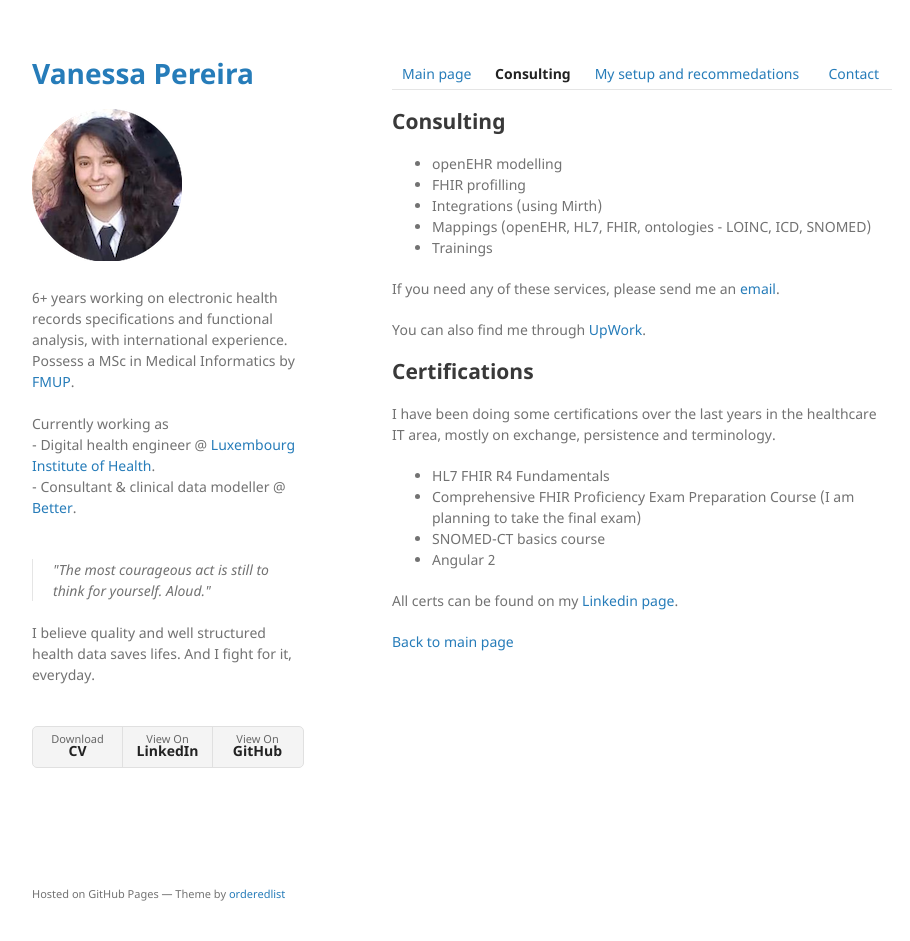
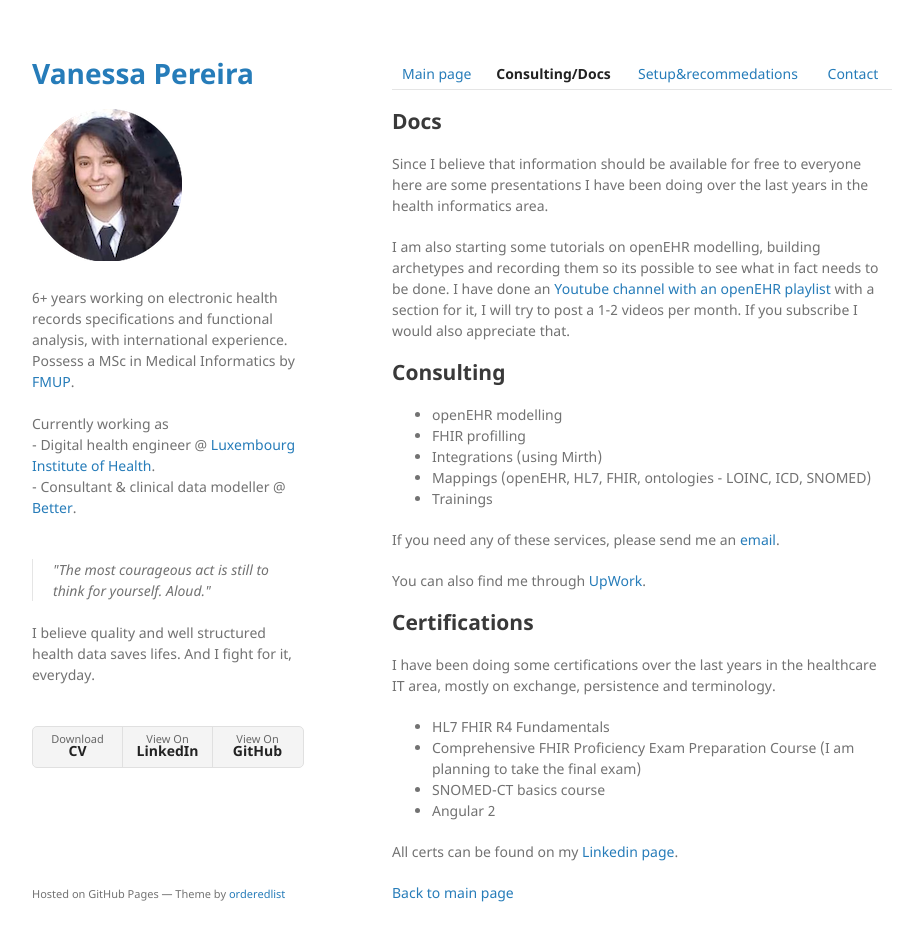
Before and after one commit to vanessa-pereira/vanessa-pereira.github.io, a Jekyll site: the page built from certs.md, in a window 1280 px wide and 973 px high. Shown: the top 941 px of the window, without its empty margins (178-1088 px from the left). Built offline with Jekyll 4.4.1, drawn with Linux system fonts in a browser that asks for light colours.

Commit message:
Update certs.md

```diff
--- a/certs.md
+++ b/certs.md
@@ -1,7 +1,13 @@
 ---
 layout: default
 ---
-| [Main page](./) | [**Consulting**](./certs.html) | [My setup and recommedations](./recommend.html) | [Contact](./contact.html)|
+|[Main page](./)|[**Consulting/Docs**](./certs.html)|[Setup&recommedations](./recommend.html)|[Contact](./contact.html)|
+
+## Docs
+Since I believe that information should be available for free to everyone here are some presentations I have been doing over the last years in the health informatics area.
+
+
+I am also starting some tutorials on openEHR modelling, building archetypes and recording them so its possible to see what in fact needs to be done. I have done an [Youtube channel with an openEHR playlist](https://www.youtube.com/playlist?list=PLdIPeFiGMx2gNCRDHB1fwjRU8ZMXsiblg) with a section for it, I will try to post a 1-2 videos per month. If you subscribe I would also appreciate that.
 
 
 ## Consulting
```
